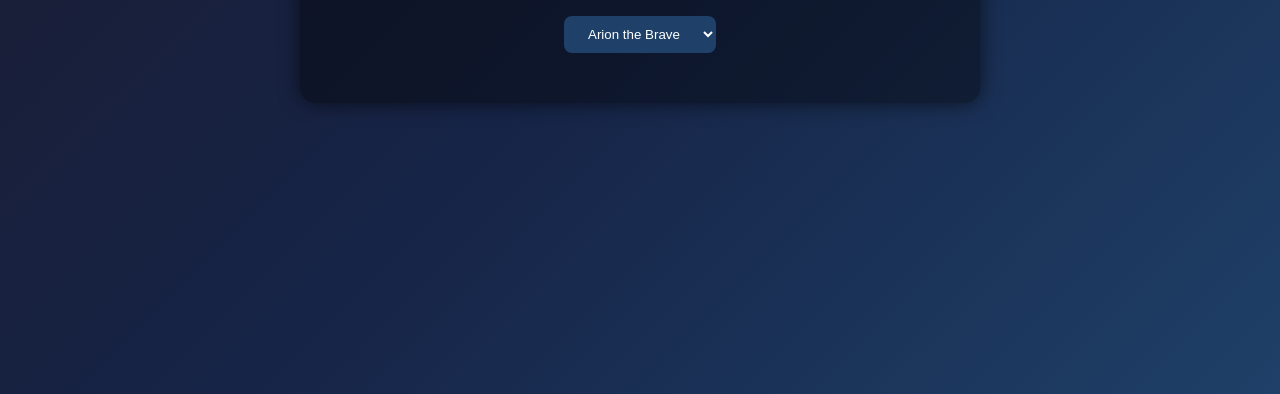
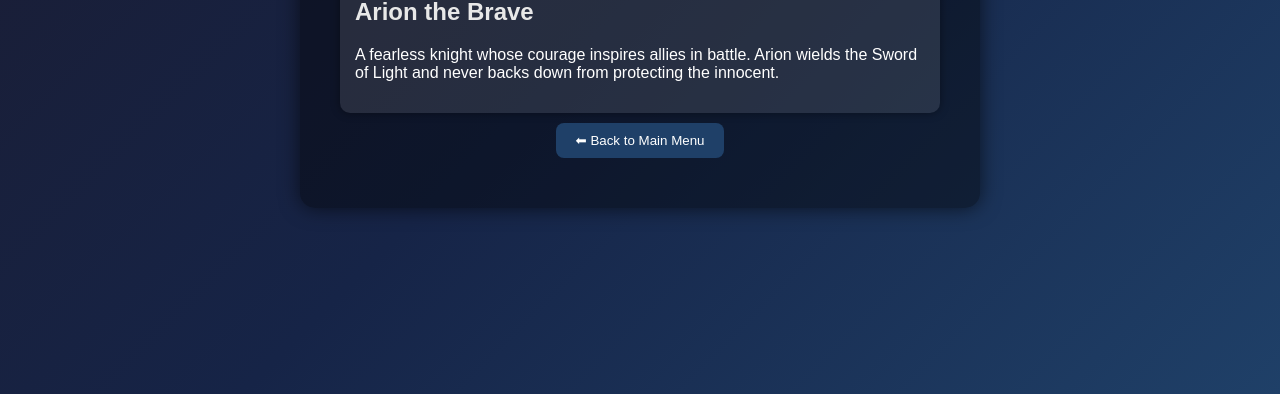
Before and after one commit to dominicateek/groupproject, a plain HTML site: page character.html in a window 1280 px wide. Shown: the part 406-800 px from the top of the page. Drawn offline with Linux system fonts and the light colour scheme.

Commit message:
Update character.html

```diff
--- a/character.html
+++ b/character.html
@@ -6,23 +6,50 @@
   <title>Character Screen</title>
   <style>
     body {
-      margin: 0; font-family: 'Poppins', sans-serif;
+      margin: 0;
+      font-family: 'Poppins', sans-serif;
       background: linear-gradient(135deg, #1b1b2f, #162447, #1f4068);
-      height: 100vh; display: flex; justify-content: center; align-items: center;
-      color: white; text-align: center;
+      height: 100vh;
+      display: flex;
+      justify-content: center;
+      align-items: center;
+      color: white;
+      text-align: center;
     }
     .container {
-      background: rgba(0,0,0,0.4); padding: 40px;
-      border-radius: 15px; box-shadow: 0 0 20px rgba(0,0,0,0.6);
-      width: 80%; max-width: 600px;
+      background: rgba(0, 0, 0, 0.4);
+      padding: 40px;
+      border-radius: 15px;
+      box-shadow: 0 0 20px rgba(0,0,0,0.6);
+      width: 80%;
+      max-width: 600px;
     }
     select, button {
-      margin: 10px; padding: 10px 20px; border-radius: 8px; border: none;
-      background: #1f4068; color: white; cursor: pointer;
+      margin: 10px;
+      padding: 10px 20px;
+      border-radius: 8px;
+      border: none;
+      background: #1f4068;
+      color: white;
+      cursor: pointer;
       transition: 0.3s;
     }
-    button:hover, select:hover { background: #e43f5a; transform: scale(1.05); }
-    #charInfo { margin-top: 20px; text-align: left; }
+    button:hover, select:hover {
+      background: #e43f5a;
+      transform: scale(1.05);
+    }
+    #charInfo {
+      margin-top: 25px;
+      text-align: left;
+      background: rgba(255,255,255,0.1);
+      padding: 15px;
+      border-radius: 10px;
+      box-shadow: 0 0 10px rgba(0,0,0,0.4);
+    }
+    h2 {
+      margin-top: 0;
+      color: #e8e8e8;
+    }
   </style>
 </head>
 <body>
@@ -30,4 +57,44 @@
     <h1>🧙 Character Index</h1>
     <select id="charSelect" onchange="showCharacter()">
       <option value="arion">Arion the Brave</option>
-      <option value="lyra">Lyra the
+      <option value="lyra">Lyra the Mystic</option>
+      <!-- <option value="kael">Kael the Shadow</option> -->
+    </select>
+
+    <div id="charInfo"></div>
+
+    <button onclick="window.location.href='index.html'">⬅ Back to Main Menu</button>
+  </div>
+
+  <script>
+    function showCharacter() {
+      const infoBox = document.getElementById("charInfo");
+      const choice = document.getElementById("charSelect").value;
+
+      let characterData = {
+        arion: {
+          name: "Arion the Brave",
+          desc: "A fearless knight whose courage inspires allies in battle. Arion wields the Sword of Light and never backs down from protecting the innocent.",
+        },
+        lyra: {
+          name: "Lyra the Mystic",
+          desc: "A gifted sorceress with ancient knowledge of the arcane arts. Lyra channels her magic to heal and shield her companions from harm.",
+        },
+        // kael: {
+        //   name: "Kael the Shadow",
+        //   desc: "A silent assassin who moves unseen through darkness, striking before his enemies even sense his presence."
+        // }
+      };
+
+      const char = characterData[choice];
+      infoBox.innerHTML = `
+        <h2>${char.name}</h2>
+        <p>${char.desc}</p>
+      `;
+    }
+
+    // Show first character by default
+    showCharacter();
+  </script>
+</body>
+</html>
```
